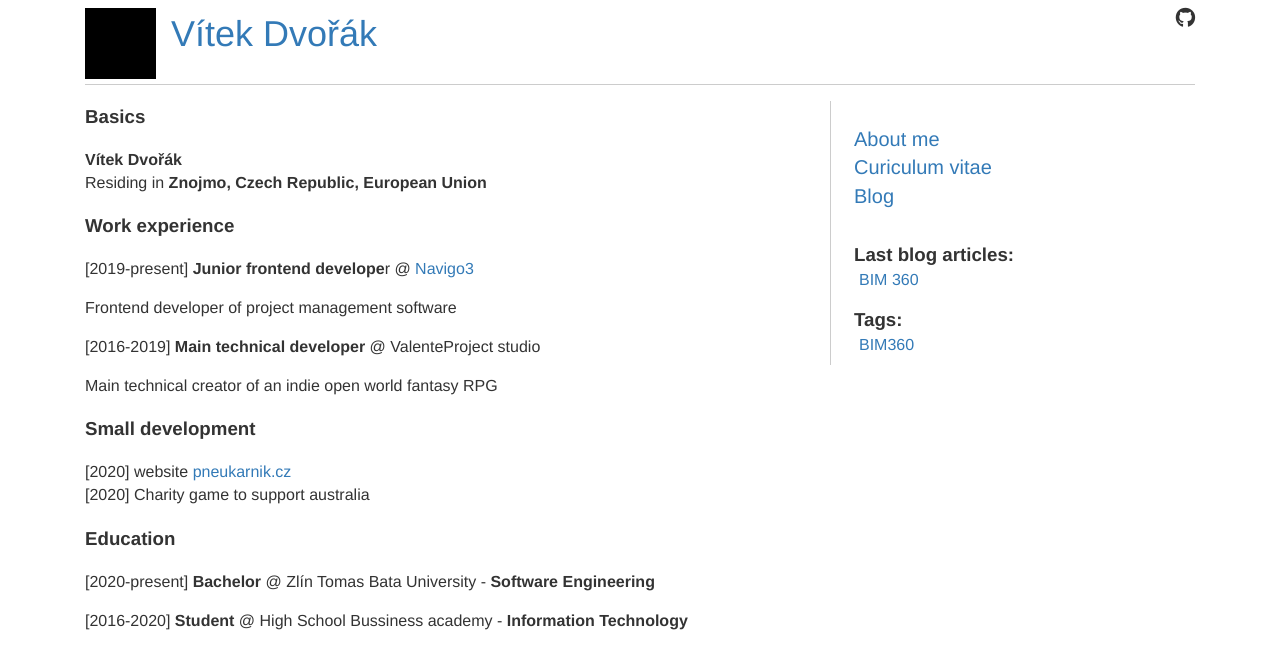
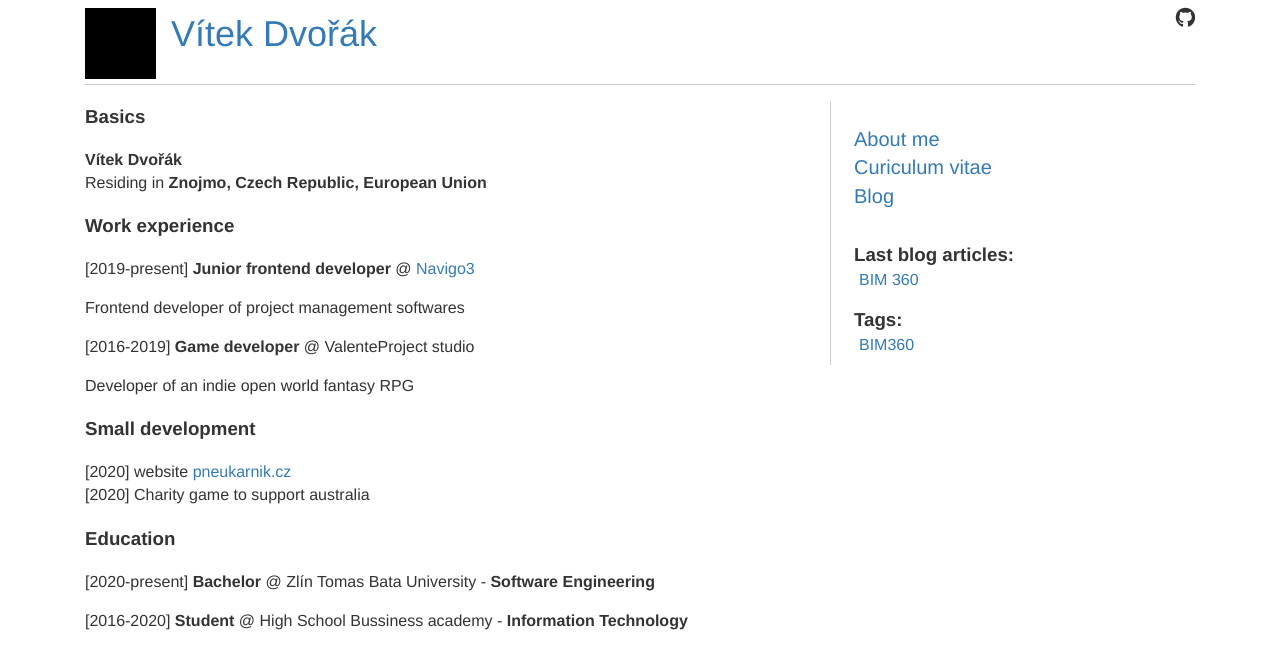
Before and after one commit to vdvorak/vitekdvorak.github.io, a Jekyll site: the page built from curiculum-vitae.md, in a window 1280 px wide. Shown: the top 669 px of the page. Built offline with Jekyll 4.4.1, drawn with Linux system fonts in a browser that asks for light colours; nearby versions of some CDN libraries.

Commit message:
Update curiculum-vitae.md

```diff
--- a/curiculum-vitae.md
+++ b/curiculum-vitae.md
@@ -10,13 +10,13 @@ Residing in **Znojmo, Czech Republic, European Union**
 
 ### Work experience
 
-[2019-present] **Junior frontend develope**r @ [Navigo3](https://navigo3.com)
+[2019-present] **Junior frontend developer** @ [Navigo3](https://navigo3.com)
 
-Frontend developer of project management software
+Frontend developer of project management softwares
 
-[2016-2019] **Main technical developer** @ ValenteProject studio
+[2016-2019] **Game developer** @ ValenteProject studio
 
- Main technical creator of an indie open world fantasy RPG
+ Developer of an indie open world fantasy RPG
 
 ### Small development
 [2020] website [pneukarnik.cz](https://pneukarnik.cz)
```
